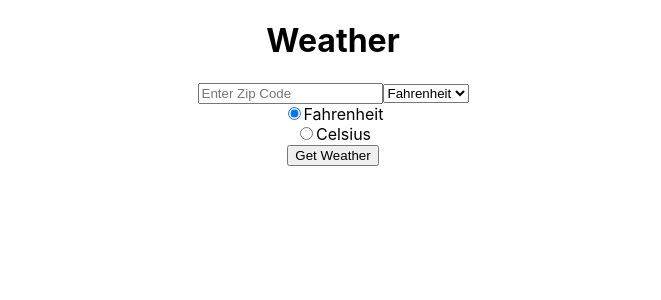
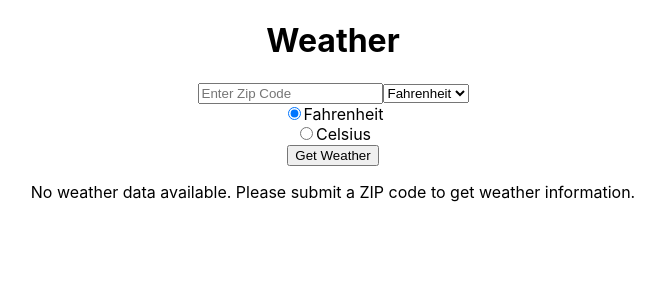
Before and after one commit to alexa-whitney/ACS3330-Weather-API, a React (Create React App) app: page / in a window 1280 px wide. Shown: the top 300 px of the page, without its empty margins (307-968 px from the left). Built offline with nearby package versions, Linux system fonts and the light colour scheme.

Commit message:
Challenge 7 Completed

```diff
--- a/src/DisplayWeather.js
+++ b/src/DisplayWeather.js
@@ -1,9 +1,10 @@
 import React from 'react';
 
 function DisplayWeather({ weatherData }) {
-	// If weatherData is null, do not display anything.
-	if (!weatherData) return null;
-
+	// If weatherData is null, display custom message.
+	if (!weatherData) {
+		return <p>No weather data available. Please submit a ZIP code to get weather information.</p>;
+	}
 	// Checks the 'cod' property of 'weatherData' that is returned from the API. If it is not 200,
 	// display an error message.
 	if (weatherData.cod !== 200) {
--- a/src/Weather.js
+++ b/src/Weather.js
@@ -1,4 +1,4 @@
-import React, { useState} from 'react';
+import React, { useState } from 'react';
 import DisplayWeather from './DisplayWeather';
 
 function Weather() {
@@ -31,7 +31,7 @@ function Weather() {
 	const handleSubmit = (e) => {
 		e.preventDefault();
 		fetchWeather();
-};
+	};
 
 	return (
 		<div className="Weather-App">
@@ -78,11 +78,14 @@ function Weather() {
 				<button type="submit">Get Weather</button>
 			</form>
 
-			{/* Use the DisplayWeather component */}
-			<DisplayWeather weatherData={weatherData} />
+			{/* Conditional Rendering */}
+			{error ? (
+				<p>Error fetching weather: {error}</p>
+			) : (
+				<DisplayWeather weatherData={weatherData} />
+			)}
 
-			{/* If there is an error, display an error message */}
-			{error && <p>Error: {error}</p>}
+
 		</div>
 	)
 }
```
